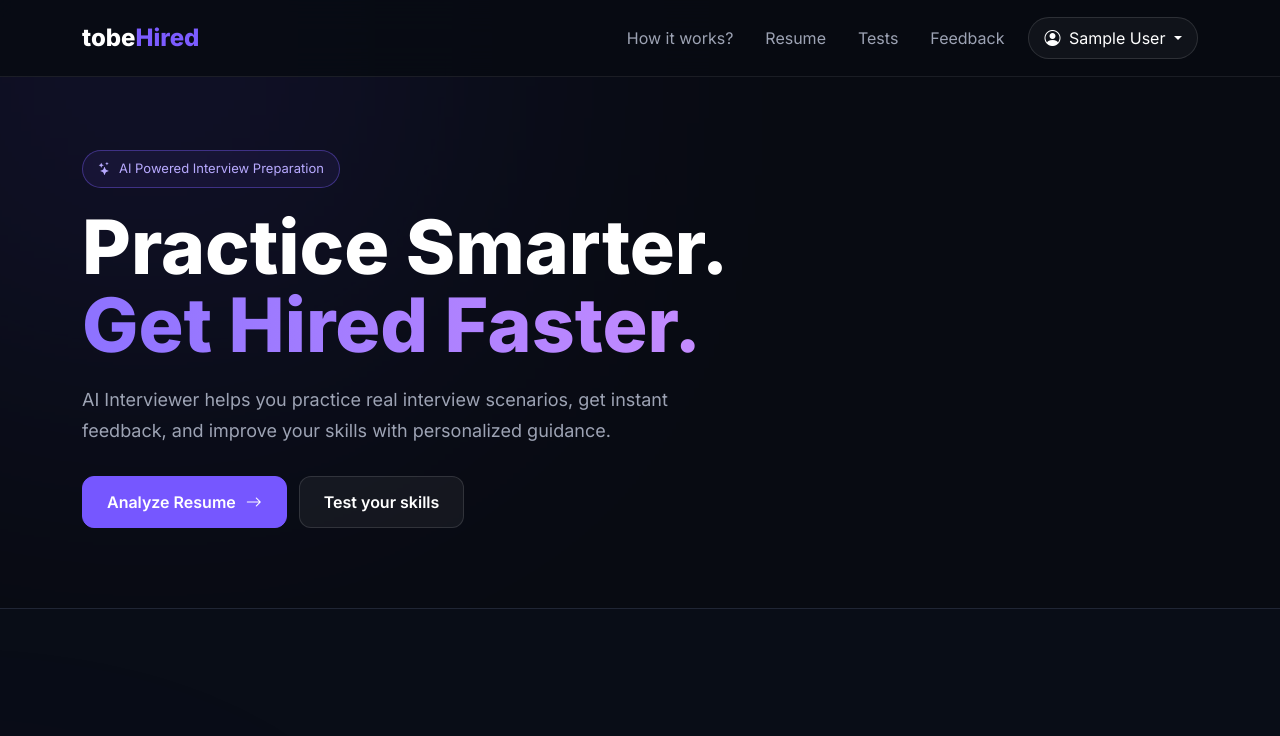
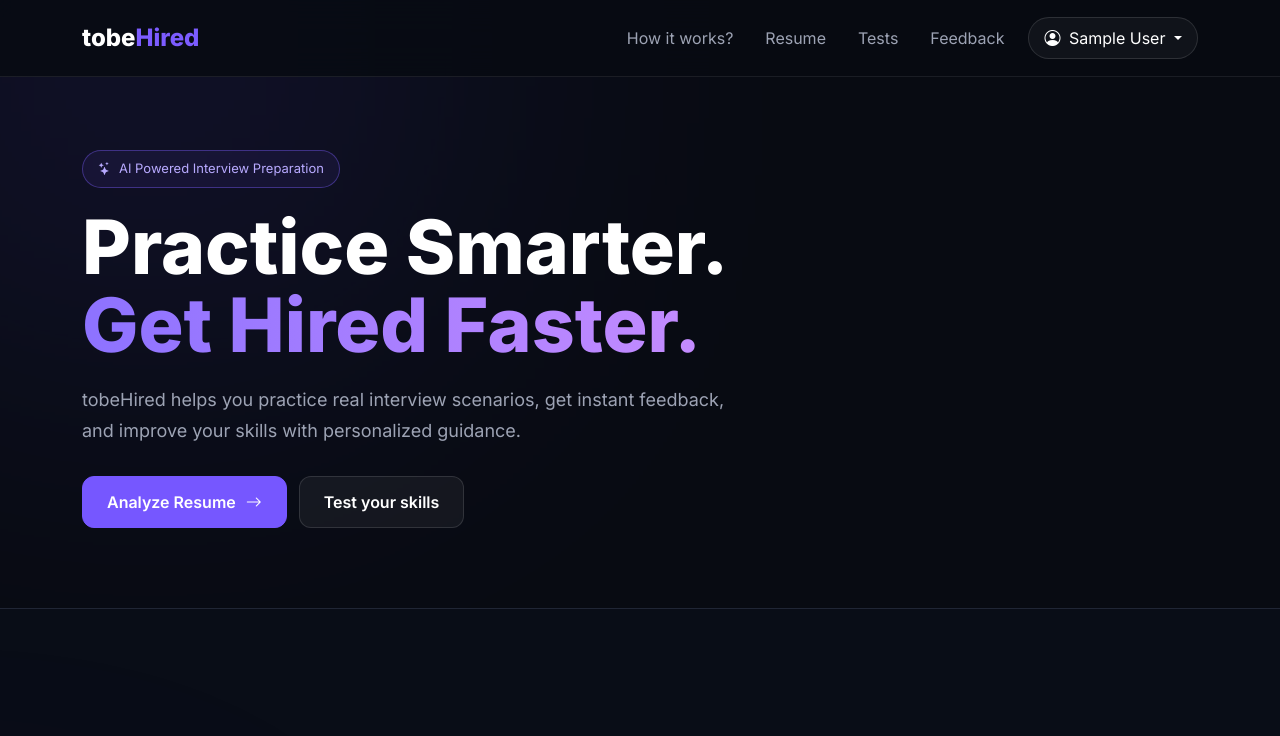
Before and after one commit to shreyu1979/-InterviewerAi, a plain HTML site: page frontend/home.html in a window 1280 px wide. Shown: the top 736 px of the page. Drawn offline with nearby package versions, Linux system fonts and the light colour scheme; sample sign-in values are in the browser's storage.

Commit message:
Update home page paragraph

```diff
--- a/frontend/home.html
+++ b/frontend/home.html
@@ -252,7 +252,7 @@
                         <p>
 
 
-                            AI Interviewer helps you practice real interview scenarios, get instant feedback, and
+                            tobeHired helps you practice real interview scenarios, get instant feedback, and
                             improve your skills with personalized guidance.
 
 
```
